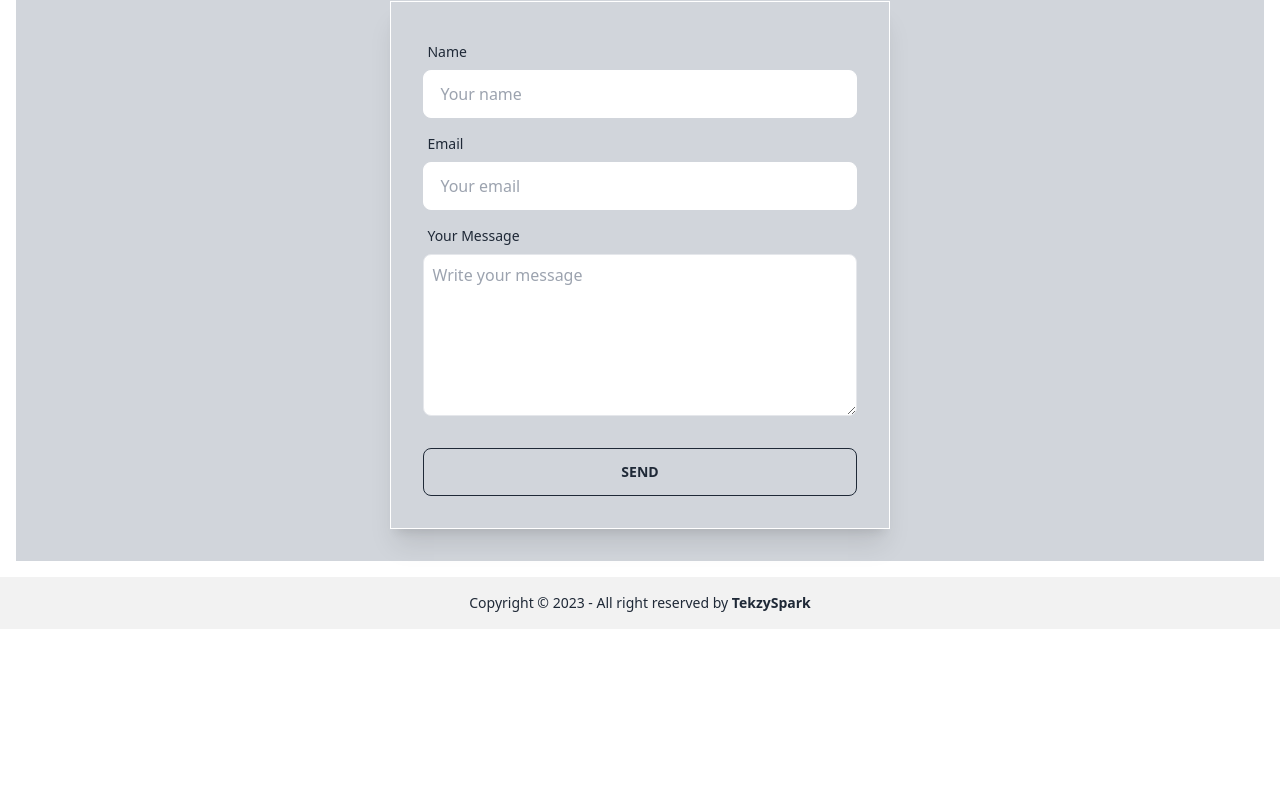
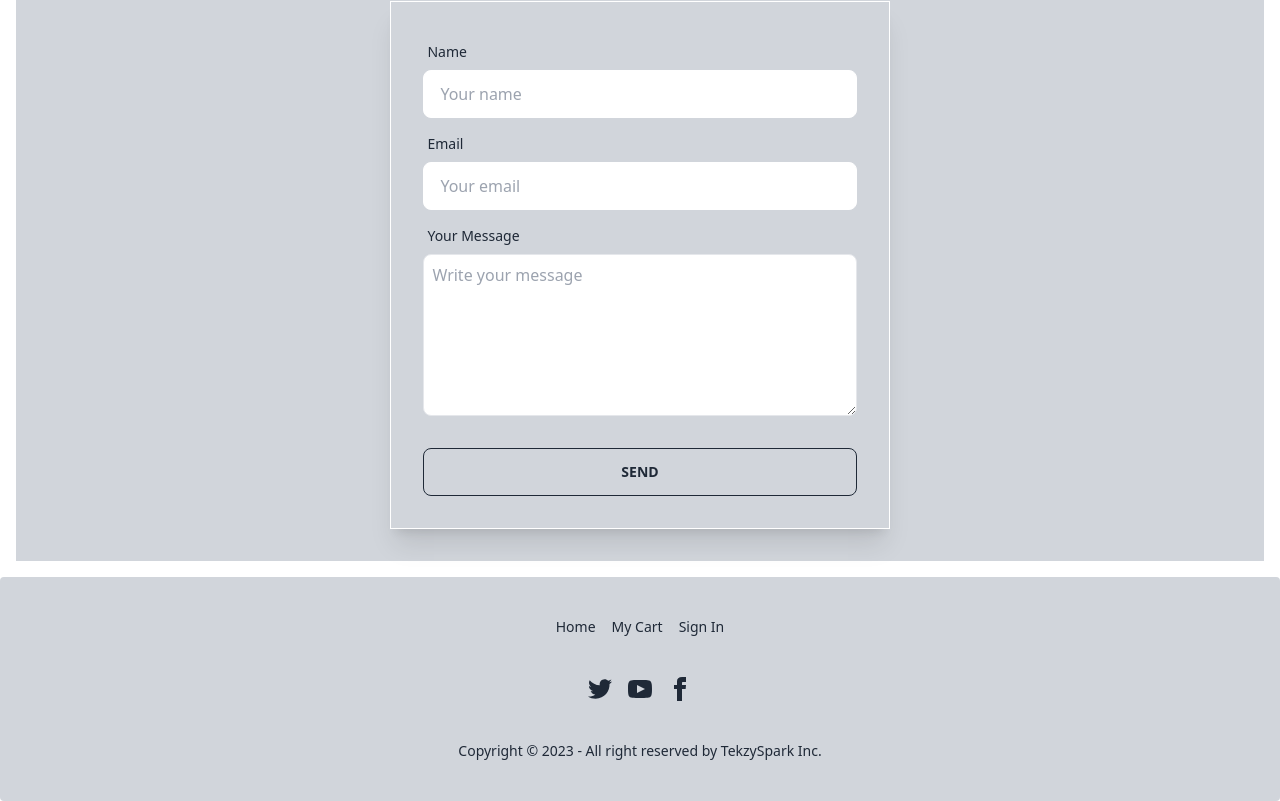
Before and after one commit to emurmudu/TekzySpark, a React (Vite) app: page / in a window 1280 px wide. Shown: the part 2249-3050 px from the top of the page. Before the commit the page ends 2878 px from the top, so only its background shows below. Built offline with nearby package versions, Linux system fonts and the light colour scheme; no server answers.

Commit message:
footer section updated

```diff
--- a/src/Components/Footer/Footer.jsx
+++ b/src/Components/Footer/Footer.jsx
@@ -1,11 +1,26 @@
+import { NavLink } from "react-router-dom";
 
 const Footer = () => {
     return (
-        <footer className="footer dark:text-gray-100 dark:bg-zinc-700 footer-center p-4 bg-base-200">
+
+        <div className=" container footer footer-center py-10 bg-gray-300 mx-auto dark:text-gray-100 dark:bg-zinc-700 text-base-content rounded">
+            <nav className="grid grid-flow-col gap-4">
+                <a className="link link-hover"><NavLink to="/">Home</NavLink></a>
+                <a className="link link-hover"><NavLink to="/myCart">My Cart</NavLink></a>
+                <a className="link link-hover"><NavLink to="/signIn">Sign In</NavLink></a>
+
+            </nav>
+            <nav>
+                <div className="grid grid-flow-col gap-4">
+                    <a href=""><svg xmlns="http://www.w3.org/2000/svg" width="24" height="24" viewBox="0 0 24 24" className="fill-current"><path d="M24 4.557c-.883.392-1.832.656-2.828.775 1.017-.609 1.798-1.574 2.165-2.724-.951.564-2.005.974-3.127 1.195-.897-.957-2.178-1.555-3.594-1.555-3.179 0-5.515 2.966-4.797 6.045-4.091-.205-7.719-2.165-10.148-5.144-1.29 2.213-.669 5.108 1.523 6.574-.806-.026-1.566-.247-2.229-.616-.054 2.281 1.581 4.415 3.949 4.89-.693.188-1.452.232-2.224.084.626 1.956 2.444 3.379 4.6 3.419-2.07 1.623-4.678 2.348-7.29 2.04 2.179 1.397 4.768 2.212 7.548 2.212 9.142 0 14.307-7.721 13.995-14.646.962-.695 1.797-1.562 2.457-2.549z"></path></svg></a>
+                    <a href=""><svg xmlns="http://www.w3.org/2000/svg" width="24" height="24" viewBox="0 0 24 24" className="fill-current"><path d="M19.615 3.184c-3.604-.246-11.631-.245-15.23 0-3.897.266-4.356 2.62-4.385 8.816.029 6.185.484 8.549 4.385 8.816 3.6.245 11.626.246 15.23 0 3.897-.266 4.356-2.62 4.385-8.816-.029-6.185-.484-8.549-4.385-8.816zm-10.615 12.816v-8l8 3.993-8 4.007z"></path></svg></a>
+                    <a href=""><svg xmlns="http://www.w3.org/2000/svg" width="24" height="24" viewBox="0 0 24 24" className="fill-current"><path d="M9 8h-3v4h3v12h5v-12h3.642l.358-4h-4v-1.667c0-.955.192-1.333 1.115-1.333h2.885v-5h-3.808c-3.596 0-5.192 1.583-5.192 4.615v3.385z"></path></svg></a>
+                </div>
+            </nav>
             <aside>
-                <p>Copyright © 2023 - All right reserved by <span className=" font-extrabold"><a href="#">TekzySpark</a></span></p>
+                <p>Copyright © 2023 - All right reserved by TekzySpark Inc.</p>
             </aside>
-        </footer>
+        </div>
     );
 };
 
--- a/src/Components/Pages/Contact.jsx
+++ b/src/Components/Pages/Contact.jsx
@@ -35,7 +35,7 @@
 
     return (
 
-        <div className=" bg-gray-300 mx-auto dark:text-gray-100 dark:bg-zinc-700">
+        <div data-aos="fade-up" data-aos-duration="1200" className=" bg-gray-300 mx-auto dark:text-gray-100 dark:bg-zinc-700">
 
             <h2 className=" font-bold mb-8 text-center text-xl md:text-2xl lg:text-4xl pt-8 pb-4">Contact Us</h2>
 
```
